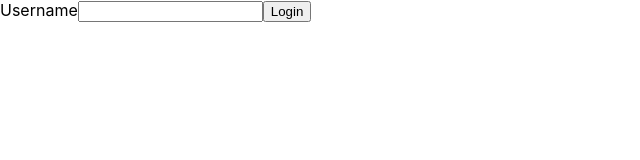
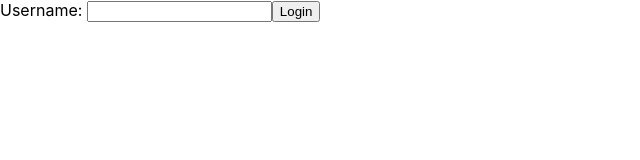
Before and after one commit to mandy-shen/React-Nodejs, a React (Create React App) app in the folder work/react-services/: page / in a window 1280 px wide. Shown: the top 160 px of the page, without its empty margins (0-640 px from the left). Built offline with nearby package versions, Linux system fonts and the light colour scheme.

Commit message:
commit add space between input and label

```diff
--- a/work/react-services/src/LoginForm.jsx
+++ b/work/react-services/src/LoginForm.jsx
@@ -18,7 +18,7 @@ const LoginForm = ({onLogin}) => {
     return (
         <div className="login">
         <form>
-            <label>Username</label>
+            <label>Username: </label>
             <input type="text" value={user} name="username" onChange={handleChange} />
             <button type="submit" onClick={handleSubmit} >Login</button>
         </form>
--- a/work/react-services/src/TodoForm.jsx
+++ b/work/react-services/src/TodoForm.jsx
@@ -17,7 +17,7 @@ const TodoForm = ({onAddTodo}) => {
 
     return (
         <form>
-            <label>New Task</label>
+            <label>New Task: </label>
             <input className="to-add" type="text" value={task} onChange={handleChange}/>
             <button className="add" type="submit" onClick={handleSubmit}>Add</button>
         </form>
```
